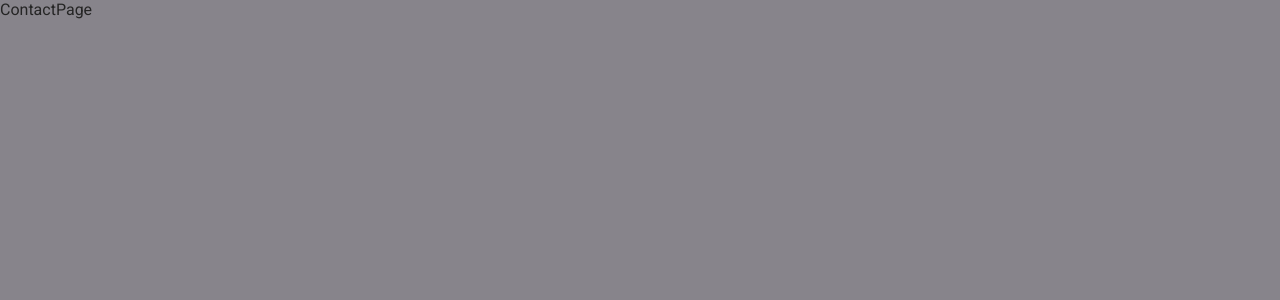
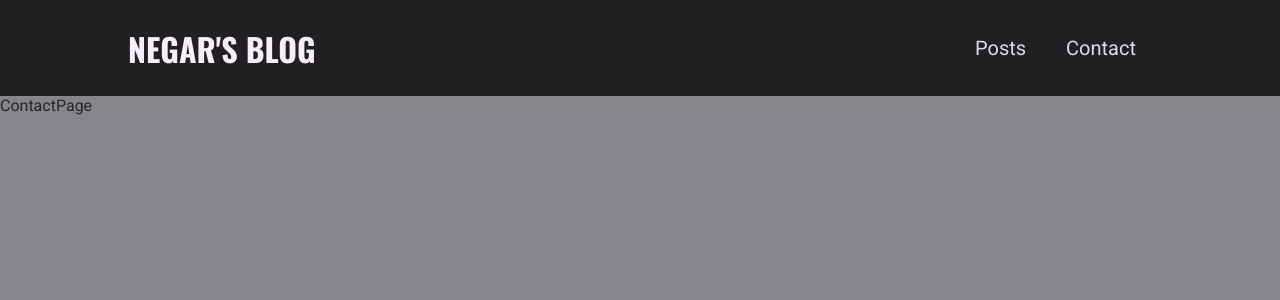
Before and after one commit to negarlatifian/blog, a Next.js app: page /contact in a window 1280 px wide. Shown: the top 300 px of the page. Built offline with nearby package versions, Linux system fonts and the light colour scheme.

Commit message:
added navigation bar and layout

```diff
--- /dev/null
+++ b/components/layout/layout.js
@@ -0,0 +1,13 @@
+import { Fragment } from "react";
+import MainNavigation from "./main-navigation";
+
+const Layout = (props) => {
+  return (
+    <Fragment>
+      <MainNavigation />
+      <main>{props.children}</main>
+    </Fragment>
+  );
+};
+
+export default Layout;
--- /dev/null
+++ b/components/layout/logo.js
@@ -0,0 +1,7 @@
+import classes from "./logo.module.css";
+
+const Logo = () => {
+  return <div className={classes.logo}>Negar&apos;s Blog</div>;
+};
+
+export default Logo;
--- /dev/null
+++ b/components/layout/logo.module.css
@@ -0,0 +1,13 @@
+.logo {
+  text-transform: uppercase;
+  font-size: var(--size-5);
+  font-weight: bold;
+  font-family: "Oswald", sans-serif;
+  color: var(--color-grey-50);
+}
+
+@media (min-width: 768px) {
+  .logo {
+    font-size: var(--size-8);
+  }
+}
--- /dev/null
+++ b/components/layout/main-navigation.js
@@ -0,0 +1,27 @@
+import Link from "next/link";
+import Logo from "./logo";
+import classes from "./main-navigation.module.css";
+
+const MainNavigation = () => {
+  return (
+    <header className={classes.header}>
+      <Link href="/">
+        <a>
+          <Logo />
+        </a>
+      </Link>
+      <nav>
+        <ul>
+          <li>
+            <Link href="/posts">Posts</Link>
+          </li>
+          <li>
+            <Link href="/contact">Contact</Link>
+          </li>
+        </ul>
+      </nav>
+    </header>
+  );
+};
+
+export default MainNavigation;
--- /dev/null
+++ b/components/layout/main-navigation.module.css
@@ -0,0 +1,42 @@
+.header {
+  width: 100%;
+  height: 6rem;
+  background-color: var(--color-grey-900);
+  display: flex;
+  justify-content: space-between;
+  align-items: center;
+  padding: 0 10%;
+}
+
+.header ul {
+  list-style: none;
+  display: flex;
+  align-items: baseline;
+  margin: 0;
+  padding: 0;
+}
+
+.header li {
+  margin: 0 var(--size-4);
+}
+
+.header a {
+  color: var(--color-grey-100);
+  font-size: var(--size-4);
+}
+
+.header a:hover,
+.header a:active,
+.header a.active {
+  color: var(--color-grey-200);
+}
+
+@media (min-width: 768px) {
+  .header ul {
+    gap: 0.5rem;
+  }
+
+  .header a {
+    font-size: var(--size-5);
+  }
+}
--- a/pages/_app.js
+++ b/pages/_app.js
@@ -1,7 +1,12 @@
-import '../styles/globals.css'
+import Layout from "../components/layout/layout";
+import "../styles/globals.css";
 
 function MyApp({ Component, pageProps }) {
-  return <Component {...pageProps} />
+  return (
+    <Layout>
+      <Component {...pageProps} />
+    </Layout>
+  );
 }
 
-export default MyApp
+export default MyApp;
```
Also changed, not shown: 1 other file (tests, documents, lock files or other folders).
